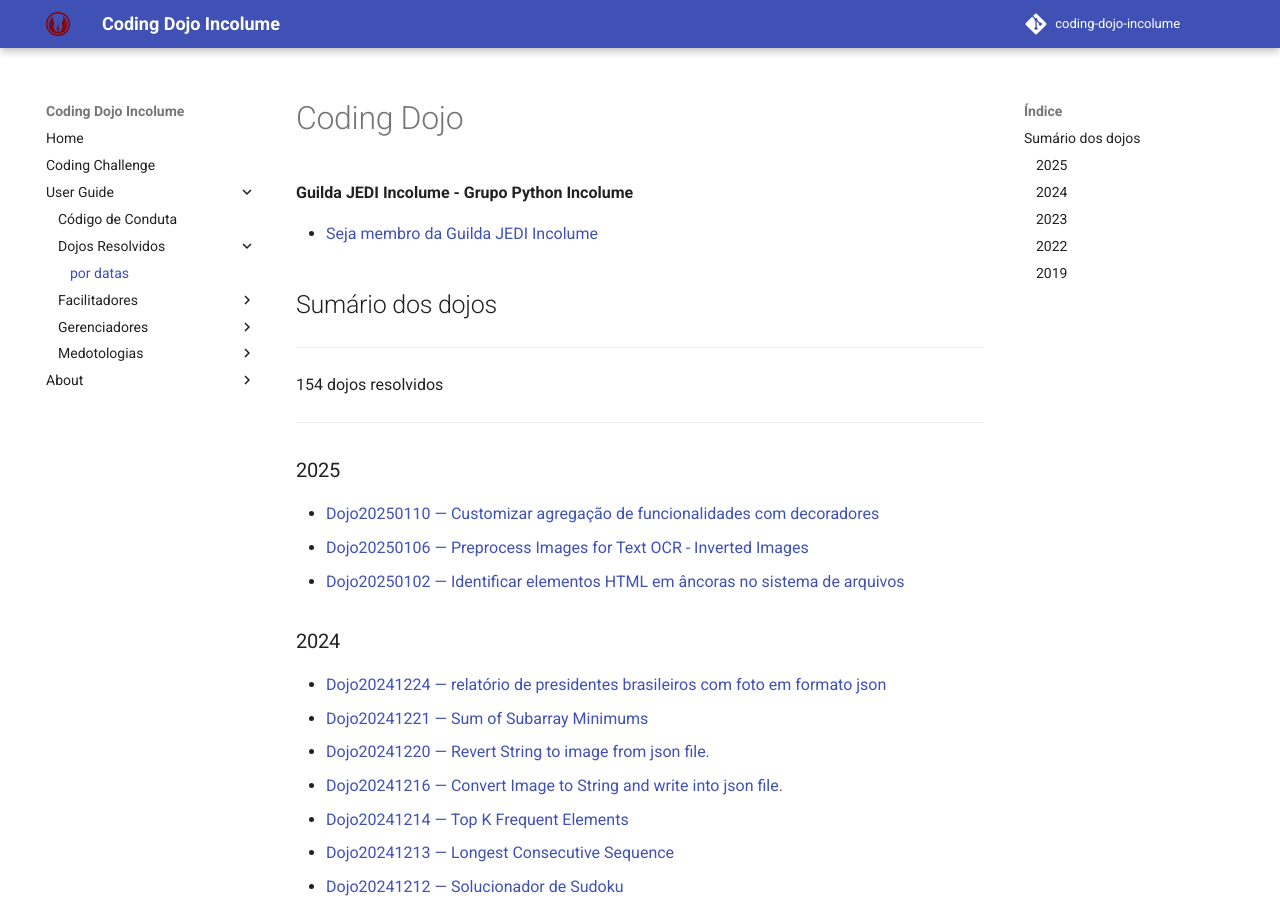
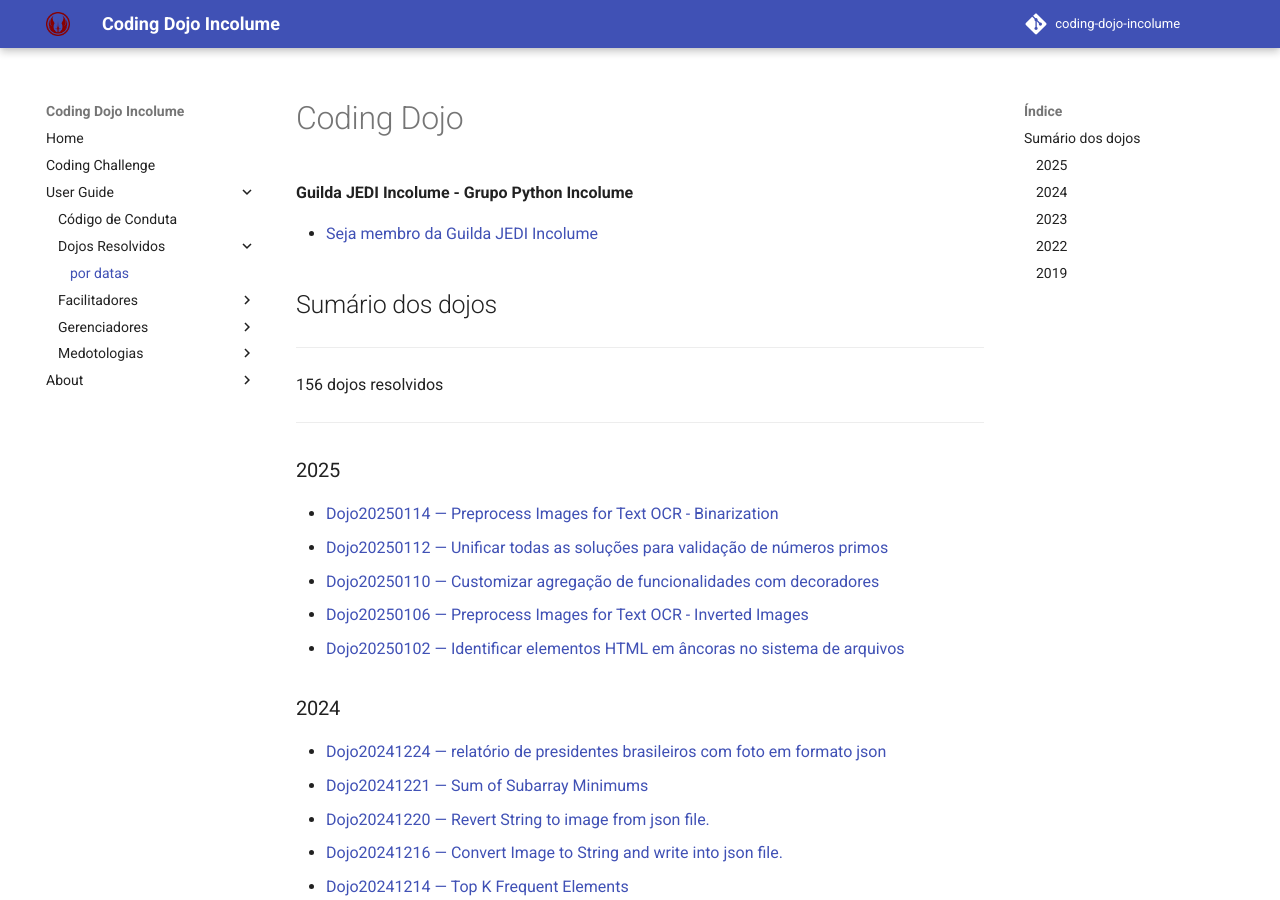
Before and after one commit to incolume-jedi/coding-dojo, an MkDocs documentation site: the page built from docs/user_guide/dojos-resolvidos.md, in a window 1280 px wide and 900 px high. Built offline with MkDocs 1.6.1 and Material for MkDocs 9.7.7, drawn with Linux system fonts in a browser that asks for light colours; comment, search, counter and statistics services are not loaded.

```diff
--- a/docs/user_guide/dojos-resolvidos.md
+++ b/docs/user_guide/dojos-resolvidos.md
@@ -8,7 +8,7 @@
 
 ---
 
-154 dojos resolvidos
+156 dojos resolvidos
 
 ---
 
@@ -16,6 +16,8 @@
 
 ### 2025
 
+ - [Dojo20250114 &#8212; Preprocess Images for Text OCR - Binarization](https://github.com/incolume-jedi/coding-dojo/tree/dev/incolume/py/coding_dojo_jedi/dojo20250114/README.md){:target="_blank"}
+ - [Dojo20250112 &#8212; Unificar todas as soluções para validação de números primos](https://github.com/incolume-jedi/coding-dojo/tree/dev/incolume/py/coding_dojo_jedi/dojo20250112/README.md){:target="_blank"}
  - [Dojo20250110 &#8212; Customizar agregação de funcionalidades com decoradores](https://github.com/incolume-jedi/coding-dojo/tree/dev/incolume/py/coding_dojo_jedi/dojo20250110/README.md){:target="_blank"}
  - [Dojo20250106 &#8212; Preprocess Images for Text OCR - Inverted Images](https://github.com/incolume-jedi/coding-dojo/tree/dev/incolume/py/coding_dojo_jedi/dojo20250106/README.md){:target="_blank"}
  - [Dojo20250102 &#8212; Identificar elementos HTML em âncoras no sistema de arquivos](https://github.com/incolume-jedi/coding-dojo/tree/dev/incolume/py/coding_dojo_jedi/dojo20250102/README.md){:target="_blank"}
--- a/incolume/py/coding_dojo_jedi/version.txt
+++ b/incolume/py/coding_dojo_jedi/version.txt
@@ -1 +1 @@
-1.69.0a10
+1.69.0
--- a/pyproject.toml
+++ b/pyproject.toml
@@ -1,6 +1,6 @@
 [tool.poetry]
 name = "coding-dojo-jedi"
-version = "1.69.0a10"
+version = "1.69.0"
 description = "códigos da guilda jedi incolume"
 documentation='https://incolume-jedi.github.io/coding-dojo/'
 readme = ["README.md", "docs/index.md"]
```
Also changed, not shown: incolume/py/coding_dojo_jedi/README.md (+3 -1 lines), 1 other file.
